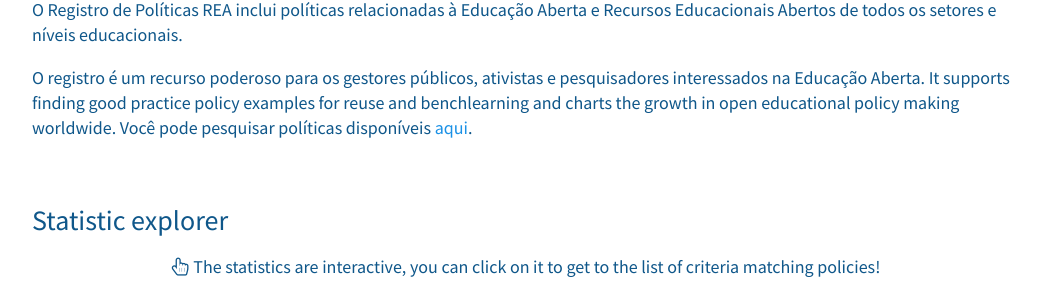
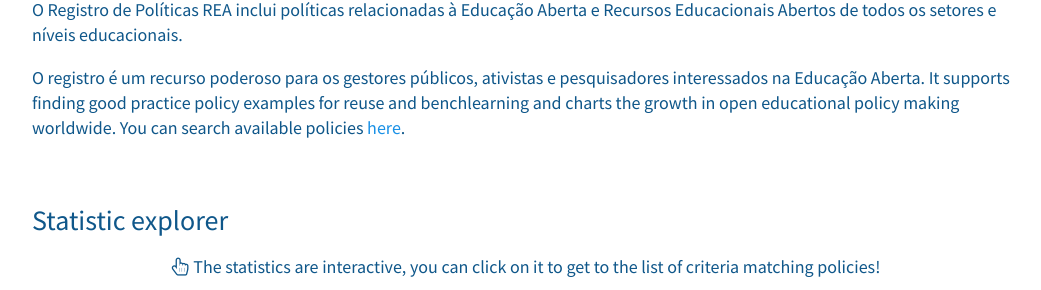
Before and after one commit to hbz/oerworldmap-ui, a Jekyll site: the page built from docs/oerpolicies.pt.md, in a window 1280 px wide and 900 px high, cut to the strip 301-591 px from the top of the window. Shown: the whole strip, without its empty margins (114-1155 px from the left). Built offline with Jekyll 4.4.1, drawn with Linux system fonts in a browser that asks for light colours; nearby versions of some CDN libraries; comment, search, counter and statistics services are not loaded; a style sheet for code colours, icons or effects is not loaded.

Commit message:
New translations oerpolicies.md (Portuguese, Brazilian)

```diff
--- a/docs/oerpolicies.pt.md
+++ b/docs/oerpolicies.pt.md
@@ -13,7 +13,7 @@ class: oerPolicies
 
 O Registro de Políticas REA inclui políticas relacionadas à Educação Aberta e Recursos Educacionais Abertos de todos os setores e níveis educacionais.
 
-O registro é um recurso poderoso para os gestores públicos, ativistas e pesquisadores interessados na Educação Aberta. It supports finding good practice policy examples for reuse and benchlearning and charts the growth in open educational policy making worldwide. Você pode pesquisar políticas disponíveis [aqui](/resource/?filter.about.%40type=Policy&size=20).
+O registro é um recurso poderoso para os gestores públicos, ativistas e pesquisadores interessados na Educação Aberta. It supports finding good practice policy examples for reuse and benchlearning and charts the growth in open educational policy making worldwide. You can search available policies [here](/resource/?filter.about.%40type="Policy"&size=20).
 
 ## Statistic explorer
 
```
